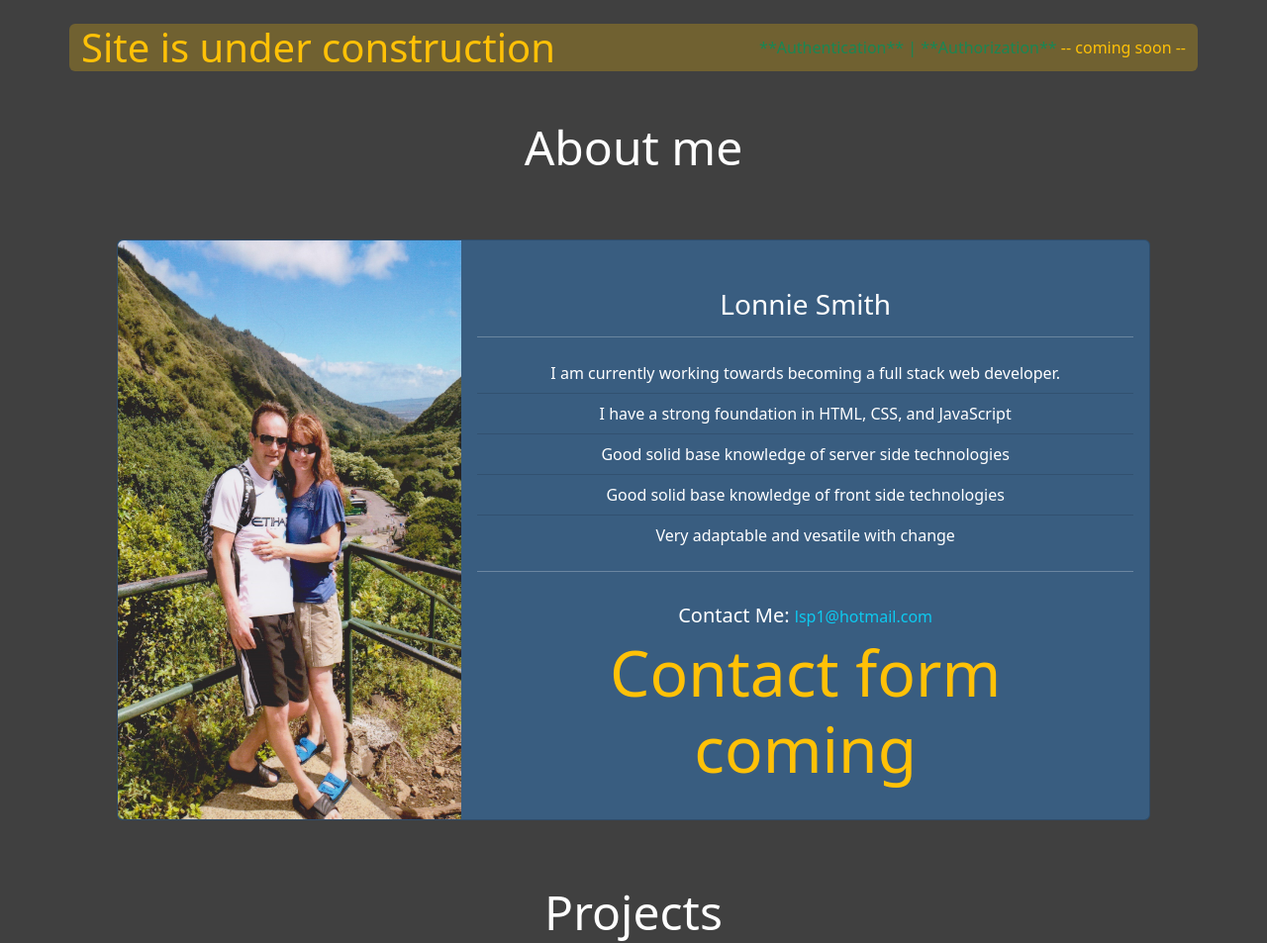
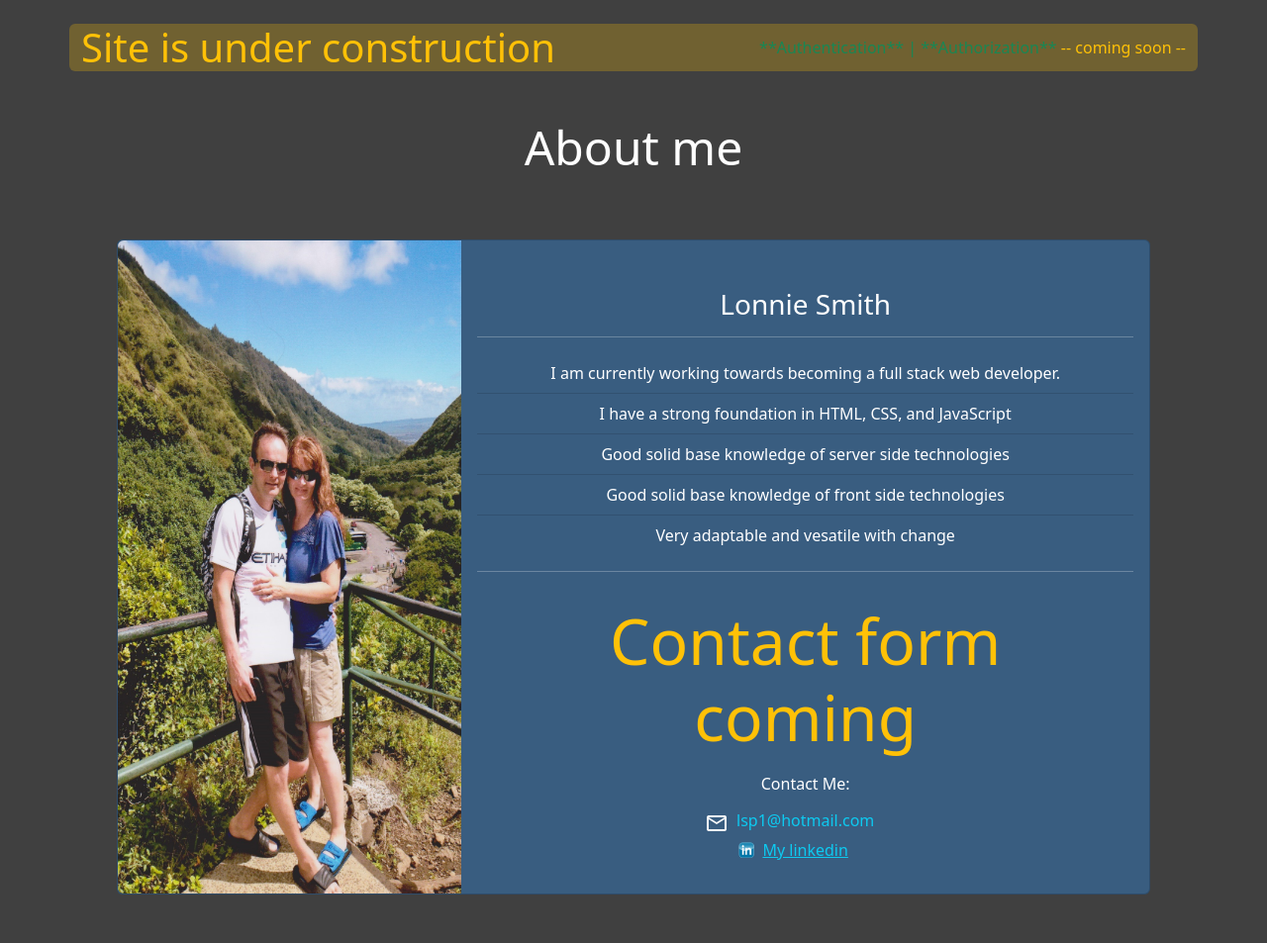
Before and after one commit to ellis8555/CertificatesOnGit, a plain HTML site: page index.html in a window 1280 px wide. Shown: the top 953 px of the page at 99% size. Drawn offline with nearby package versions, Linux system fonts and the light colour scheme.

Commit message:
add icons and html in about-me page

```diff
--- a/Resources/pages/htmlSnippets/About-me/aboutMeSnippet.html
+++ b/Resources/pages/htmlSnippets/About-me/aboutMeSnippet.html
@@ -33,15 +33,27 @@
             </ul>
             <hr />
             <div class="card-body mt-3">
-              <h5 class="card-text">
-                Contact Me:
-                <span class="text-info h6 font-weight-bold"
-                  >lsp1@hotmail.com</span
-                >
-              </h5>
               <p class="card-text text-warning display-3">
                 Contact form coming
               </p>
+              <div class="card-text">
+                <p>Contact Me:</p>
+
+                <p class="text-info h6 font-weight-bold position-relative">
+                  <span
+                    class="material-symbols-outlined text-light contact-icon"
+                  >
+                    mail
+                  </span>
+                  lsp1@hotmail.com
+                </p>
+                <a
+                  href="https://www.linkedin.com/in/lonnie-smith-4b0583208/"
+                  class="text-info h6 font-weight-bold"
+                  id="linkedin-link"
+                  >My linkedin</a
+                >
+              </div>
             </div>
           </div>
         </div>
```
Also changed, not shown: Resources/Images/About-Me/linkedin-logo.png (added).
